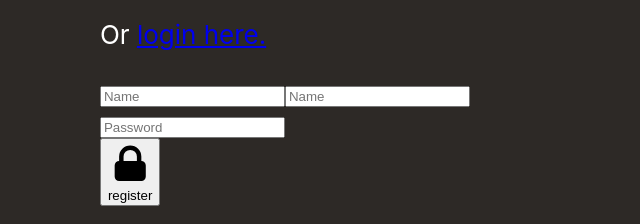
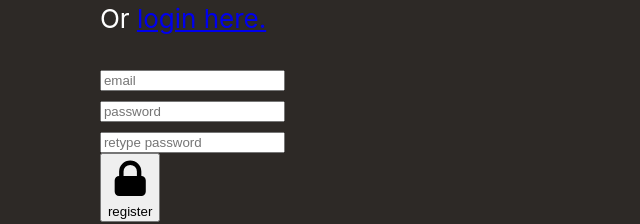
Before and after one commit to ktwist/cfg-editor, a React (Create React App) app: page /register in a window 1280 px wide. Shown: the part 458-682 px from the top of the page, without its empty margins (318-958 px from the left). Built offline with nearby package versions, Linux system fonts and the light colour scheme.

Commit message:
Added: Login flow, register flow, user data fetch token fetch

```diff
--- a/src/App.js
+++ b/src/App.js
@@ -3,6 +3,7 @@ import { BrowserRouter as Router, Switch, Route } from "react-router-dom";
 // Imports
 import Login from './pages/Login';
 import Register from './pages/Register';
+import Editor from './pages/Editor';
 import './App.css';
 
 function App() {
@@ -12,6 +13,7 @@ function App() {
         <Switch>
           <Route exact path="/login" component={Login} />
           <Route exact path="/register" component={Register} />
+          <Route exact path="/editor" component={Editor} />
           <Route exact path="/" component={Login} />
           <Route path="*">No</Route>
         </Switch>
--- a/src/auth/auth-utils.js
+++ b/src/auth/auth-utils.js
@@ -55,8 +55,9 @@ export const login = async (credentials = {}) => {
 }
 
 export const register = async (details = {}) => {
+    console.table('DETAILS submit ===============>>> : ', details);
     localStorage.removeItem("token");
-    if (!details || !details.name || !details.email || !details.password) {
+    if (!details || !details.email || !details.password || !details.password2) {
         throw new Error("Some fields are missing.")
     }
     const data = await makeRequest(backendConfig.backendURL + backendConfig.routes.register, details, 'POST');
--- a/src/components/layout/index.js
+++ b/src/components/layout/index.js
@@ -3,8 +3,6 @@ import Navigation from '../Navigation';
 import { checkToken, fetchToken } from '../../auth/auth-utils';
 import * as backendConfig from '../../auth/backend-conf';
 import { Redirect } from 'react-router-dom';
-
-// import { Helmet as Head } from 'react-helmet-async';
 
 // Loading Screen
 import Loading from './Loading';
--- a/src/pages/Login.js
+++ b/src/pages/Login.js
@@ -15,9 +15,10 @@ import Loading from '../components/layout/Loading';
 export default function Login() {
     const setUser = useSetRecoilState(userState);
     const [loggedIn, setLoggedIn] = useRecoilState(isLoggedIn);
+    const [submitting, setSubmitting] = useState(false);
     const [loading, setLoading] = useState(true);
-    const [username, setUsername] = useState();
-    const [password, setPassword] = useState();
+    const [email, setEmail] = useState('');
+    const [password, setPassword] = useState('');
     const [error, setError] = useState();
     let history = useHistory();
 
@@ -31,22 +32,24 @@ export default function Login() {
     }, [loggedIn, history])
 
     const handleSubmit = (event) => {
+        console.log('Login Values =========================>>> : ', event);
         event.preventDefault();
-        // login(values).then(res => {
-        //     if(res.success){
-        //         setLoggedIn(true);
-        //         setUser(res.data.user);
-        //         setSubmitting(false);
-        //         history.push('/editor');
-        //     }
-            console.log('Login Values =========================>>> : ', event);
-        // ).catch(err => {
-        //         setSubmitting(false);
-        // })
+        login({email, password}).then(res => {
+            if(res.success){
+                setLoggedIn(true);
+                setUser(res.data.user);
+                setSubmitting(false);
+                history.push('/editor');
+            }
+        }).catch(err => {
+                setSubmitting(false);
+        })
     };
 
     const handleChange = (e) => {
         console.log('Handle input change ==================>> : ', e.target.value);
+        e.target.name === 'email' && setEmail(e.target.value);
+        e.target.name === 'password' && setPassword(e.target.value);
     };
     return (
         <>
@@ -70,7 +73,7 @@ export default function Login() {
                     <input type="hidden" name="remember" value="true" />
                         <div className="login-form-inputs">
                             <div>
-                            <input aria-label="Username" name="email" type="email" required className="input-username" placeholder="username" onChange={handleChange} value={username}/>
+                            <input aria-label="Email" name="email" type="email" required className="input-username" placeholder="email" onChange={handleChange} value={email}/>
                             </div>
                             <div className="-mt-px">
                             <input aria-label="Password" name="password" type="password" required className="input-password" placeholder="Password" onChange={handleChange} value={password}/>
--- a/src/pages/Register.js
+++ b/src/pages/Register.js
@@ -15,74 +15,49 @@ import Loading from '../components/layout/Loading';
 export default function Register() {
     const setUser = useSetRecoilState(userState);
     const [loggedIn, setLoggedIn] = useRecoilState(isLoggedIn);
+    const [submitting, setSubmitting] = useState(false);
     const [loading, setLoading] = useState(true);
-    const [username, setUsername] = useState();
-    const [email, setEmail] = useState();
-    const [password, setPassword] = useState();
+    const [email, setEmail] = useState('');
+    const [password, setPassword] = useState('');
+    const [password2, setPassword2] = useState('');
+    const [submitDisabled, setSubmitDisabled] = useState(true)
     const [error, setError] = useState();
     let history = useHistory();
 
     useEffect(() => {
+        password === password2 ? setSubmitDisabled(false) : setSubmitDisabled(true);
+        console.log('pass01 and pass02 ==================>> : ', password, password2);
         if(loggedIn) {
             setLoading(false);
             history.push('/profile');
         } else {
             setLoading(false);
         }
-    }, [loggedIn, history])
+    }, [loggedIn, history, password, password2])
 
     const handleChange = (e) => {
-        console.log('Handle input change ==================>> : ', e.target.value);
+        console.log('Handle input change ==================>> : ', e.target.name);
+        e.target.name === 'email' && setEmail(e.target.value);
+        e.target.name === 'password' && setPassword(e.target.value);
+        e.target.name === 'password2' && setPassword2(e.target.value);
     };
 
     const handleSubmit = (event) => {
+        console.log('SUBMITTING ==================>> : ', email, password, password2);
         event.preventDefault();
-        register({username, email, password}).then(res => {
+        register({email, password, password2}).then(res => {
             if(res.success){
-                // toast.dark(`🐴 Registered successfully...`, {
-                //     position: "top-right",
-                //     autoClose: 5000,
-                //     hideProgressBar: false,
-                //     closeOnClick: true,
-                //     pauseOnHover: true,
-                //     draggable: true,
-                //     progress: undefined,
-                //     });
                 console.log('Register response ================== >>> : ', res);
                 setLoggedIn(true);
                 setUser(res.data.user);
-                // setSubmitting(false);
                 history.push('/editor');
             }
         }).catch(err => {
-            // toast.dark(`❌ ${err}`, {
-            //     position: "top-right",
-            //     autoClose: 5000,
-            //     hideProgressBar: false,
-            //     closeOnClick: true,
-            //     pauseOnHover: true,
-            //     draggable: true,
-            //     progress: undefined,
-            //     });
-                // setSubmitting(false);
+                setSubmitting(false);
             console.log('Register response ================== >>> : ', err);
         })
     };
 
-    // const handleSubmit = (event) => {
-    //     event.preventDefault();
-    //     // login(values).then(res => {
-    //     //     if(res.success){
-    //     //         setLoggedIn(true);
-    //     //         setUser(res.data.user);
-    //     //         setSubmitting(false);
-    //     //         history.push('/editor');
-    //     //     }
-    //         console.log('Login Values =========================>>> : ', event);
-    //     // ).catch(err => {
-    //     //         setSubmitting(false);
-    //     // })
-    // };
     return (
         <>
         {loading ? <Loading /> : ( <>
@@ -100,32 +75,22 @@ export default function Register() {
                         </Link>
                     </p>
                     </div>
-                    {/* <Formik
-                        initialValues={{
-                            name: "",
-                            email: "",
-                            password: "",
-                        }}
-                        onSubmit={handleSubmit}
-                        >
-                    {({values, errors, touched, handleChange, handleBlur, handleSubmit, isSubmitting}) => ( */}
 
                        <form onSubmit={handleSubmit} className="mt-8">
-                        <input type="hidden" name="remember" value="true" />
                             <div className="rounded-md shadow-sm">
 
-                                <input aria-label="Name" name="name" type="text" required className="appearance-none" placeholder="Name" onChange={handleChange} value={username}/>
-
-                                <input aria-label="Email" name="email" type="text" required className="appearance-none" placeholder="Name" onChange={handleChange} value={email}/>
+                                <input aria-label="Email" name="email" type="email" required className="appearance-none" placeholder="email" onChange={handleChange} value={email}/>
 
                                 <div className="-mt-px">
-                                <input aria-label="Password" name="password" type="password" required className="appearance-none" placeholder="Password" onChange={handleChange} value={password}/>
+                                <input aria-label="Password" name="password" type="password" required className="appearance-none" placeholder="password" onChange={handleChange} value={password}/>
+                                <div className="-mt-px"></div>
+                                <input aria-label="Password" name="password2" type="password" required className="appearance-none" placeholder="retype password" onChange={handleChange} value={password2}/>
 
                                 </div>
                             </div>
 
                             <div className="mt-6">
-                                <button type="submit" className="group" >
+                                <button type="submit" className="group" disabled={submitDisabled}>
                                 <span className="absolute ">
                                     <svg className="h-5 w-5 text-indigo-500 group-hover:text-indigo-400 transition ease-in-out duration-150" fill="currentColor" viewBox="0 0 20 20">
                                     <path fillRule="evenodd" d="M5 9V7a5 5 0 0110 0v2a2 2 0 012 2v5a2 2 0 01-2 2H5a2 2 0 01-2-2v-5a2 2 0 012-2zm8-2v2H7V7a3 3 0 016 0z" clipRule="evenodd" />
```
